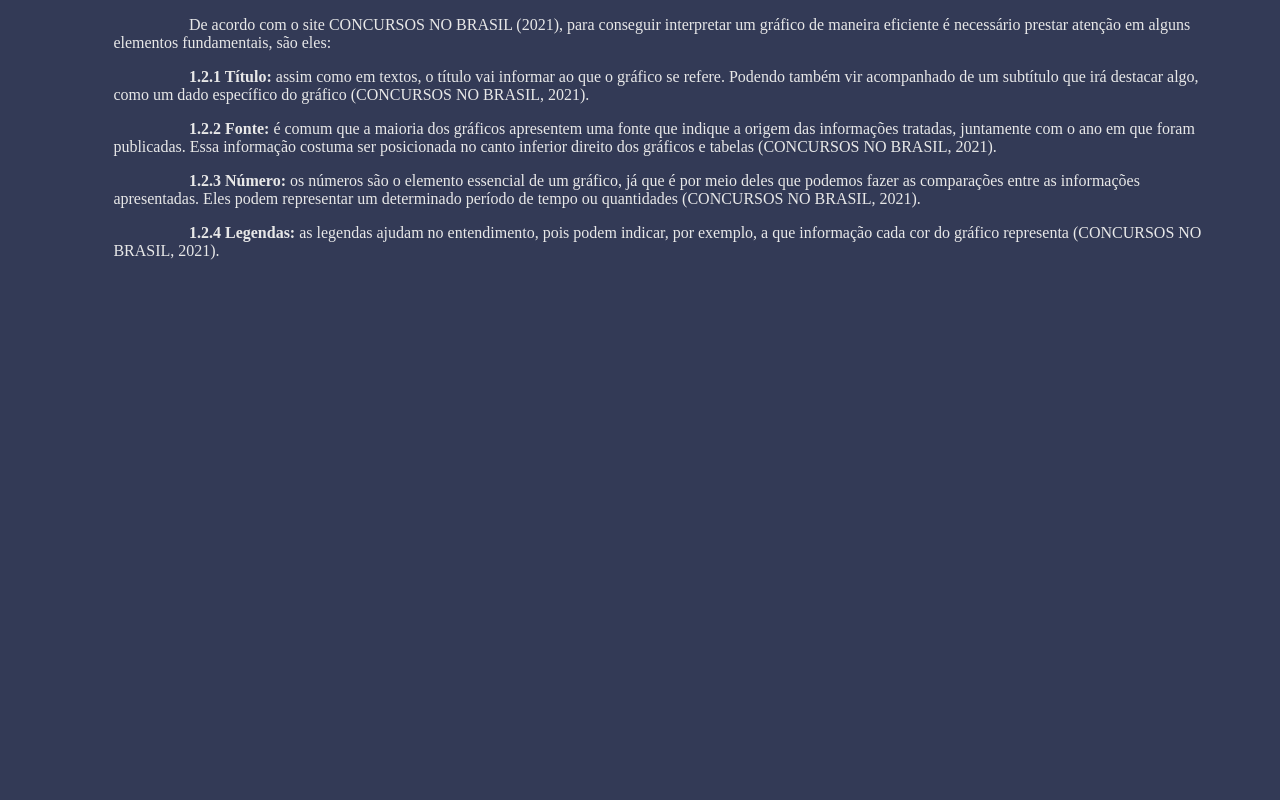
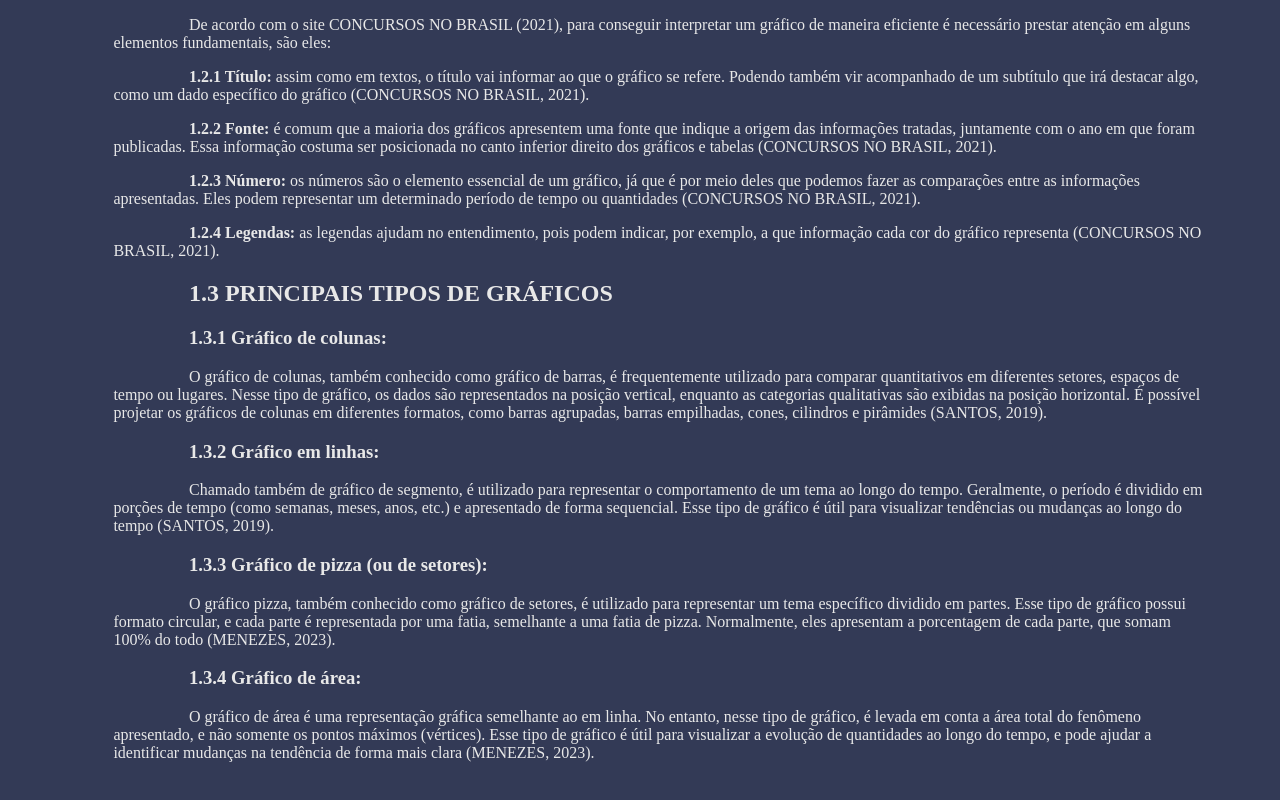
Before and after one commit to analauradias/PI2, a plain HTML site: page PI2/graficos.html in a window 1280 px wide. Shown: the part 1083-1883 px from the top of the page. Before the commit the page ends 1419 px from the top, so only its background shows below. Drawn offline with Linux system fonts and the light colour scheme.

Commit message:
terminando

```diff
--- a/PI2/graficos.html
+++ b/PI2/graficos.html
@@ -1,5 +1,6 @@
 <!DOCTYPE html>
 <html lang="pt-br">
+
 <head>
     <meta charset="UTF-8">
     <meta http-equiv="X-UA-Compatible" content="IE=edge">
@@ -7,15 +8,20 @@
     <title>Leitura e interpretação de gráficos</title>
     <link rel="stylesheet" href="estilos/estilo.css">
 </head>
+
 <body>
 
     <h1>1 LEITURA E INTERPRETAÇÃO DE GRÁFICOS</h1>
     <p>
-            Hoje em dia, compreender gráficos é fundamental, já que eles são amplamente utilizados em nosso cotidiano, seja em jornais, revistas, internet, entre outros meios. Além disso, os gráficos são frequentemente encontrados em concursos, vestibulares e no Enem, sendo necessário conhecer seus diferentes tipos e saber interpretá-los para se sair bem nessas avaliações. Por isso, é importante entender e dominar essa habilidade (BEZERRA, 2017).
+        Hoje em dia, compreender gráficos é fundamental, já que eles são amplamente utilizados em nosso cotidiano, seja
+        em jornais, revistas, internet, entre outros meios. Além disso, os gráficos são frequentemente encontrados em
+        concursos, vestibulares e no Enem, sendo necessário conhecer seus diferentes tipos e saber interpretá-los para
+        se sair bem nessas avaliações. Por isso, é importante entender e dominar essa habilidade (BEZERRA, 2017).
 
     </p>
     <p>
-            Existem vários tipos de gráficos que podem ser usados para representar diferentes informações e dados, sendo que alguns dos mais comuns são: gráfico de colunas, em linhas, de pizza (ou de setores) e de área (BEZERRA, 2017).
+        Existem vários tipos de gráficos que podem ser usados para representar diferentes informações e dados, sendo que
+        alguns dos mais comuns são: gráfico de colunas, em linhas, de pizza (ou de setores) e de área (BEZERRA, 2017).
 
     </p>
     <h3>Imagem 1- Tipos mais comuns de gráficos </h3>
@@ -27,33 +33,76 @@
     <h2>1.1 O QUE SÃO GRÁFICOS?
     </h2>
     <p>
-            Os gráficos são representações visuais que permitem exibir dados, seja sobre uma determinada informação ou valores numéricos. Eles são frequentemente utilizados para demonstrar padrões, tendências e para comparar informações qualitativas e quantitativas em um determinado período de tempo (BEZERRA, 2017).
+        Os gráficos são representações visuais que permitem exibir dados, seja sobre uma determinada informação ou
+        valores numéricos. Eles são frequentemente utilizados para demonstrar padrões, tendências e para comparar
+        informações qualitativas e quantitativas em um determinado período de tempo (BEZERRA, 2017).
 
     </p>
     <p>
-            Os gráficos são ferramentas importantes utilizadas em diversas áreas de estudo, como: matemática, estatística, geografia, economia, história, etc. Eles são ótimos meios que permitem que o leitor visualize os dados de maneira mais rápida e objetiva (BEZERRA, 2017).
+        Os gráficos são ferramentas importantes utilizadas em diversas áreas de estudo, como: matemática, estatística,
+        geografia, economia, história, etc. Eles são ótimos meios que permitem que o leitor visualize os dados de
+        maneira mais rápida e objetiva (BEZERRA, 2017).
 
     </p>
     <h2>1.2 ELEMENTOS DE UM GRÁFICO</h2>
     <p>
-            De acordo com o site CONCURSOS NO BRASIL (2021), para conseguir interpretar um gráfico de maneira eficiente é necessário prestar atenção em alguns elementos fundamentais, são eles:
+        De acordo com o site CONCURSOS NO BRASIL (2021), para conseguir interpretar um gráfico de maneira eficiente é
+        necessário prestar atenção em alguns elementos fundamentais, são eles:
 
     </p>
     <p>
-            <strong>1.2.1 Título:</strong> assim como em textos, o título vai informar ao que o gráfico se refere. Podendo também vir acompanhado de um subtítulo que irá destacar algo, como um dado específico do gráfico (CONCURSOS NO BRASIL, 2021).
+        <strong>1.2.1 Título:</strong> assim como em textos, o título vai informar ao que o gráfico se refere. Podendo
+        também vir acompanhado de um subtítulo que irá destacar algo, como um dado específico do gráfico (CONCURSOS NO
+        BRASIL, 2021).
 
     </p>
 
     <p>
-           <strong>1.2.2 Fonte:</strong>  é comum que a maioria dos gráficos apresentem uma fonte que indique a origem das informações tratadas, juntamente com o ano em que foram publicadas. Essa informação costuma ser posicionada no canto inferior direito dos gráficos e tabelas (CONCURSOS NO BRASIL, 2021).
+        <strong>1.2.2 Fonte:</strong> é comum que a maioria dos gráficos apresentem uma fonte que indique a origem das
+        informações tratadas, juntamente com o ano em que foram publicadas. Essa informação costuma ser posicionada no
+        canto inferior direito dos gráficos e tabelas (CONCURSOS NO BRASIL, 2021).
 
     </p>
     <p>
-            <strong>1.2.3 Número:</strong> os números são o elemento essencial de um gráfico, já que é por meio deles que podemos fazer as comparações entre as informações apresentadas. Eles podem representar um determinado período de tempo ou quantidades (CONCURSOS NO BRASIL, 2021).
+        <strong>1.2.3 Número:</strong> os números são o elemento essencial de um gráfico, já que é por meio deles que
+        podemos fazer as comparações entre as informações apresentadas. Eles podem representar um determinado período de
+        tempo ou quantidades (CONCURSOS NO BRASIL, 2021).
 
     </p>
-        <p> <strong>1.2.4 Legendas:</strong>   as legendas ajudam no entendimento, pois podem indicar, por exemplo, a que informação cada cor do gráfico representa (CONCURSOS NO BRASIL, 2021).
+    <p> <strong>1.2.4 Legendas:</strong> as legendas ajudam no entendimento, pois podem indicar, por exemplo, a que
+        informação cada cor do gráfico representa (CONCURSOS NO BRASIL, 2021).
     </p>
+    <h2>1.3 PRINCIPAIS TIPOS DE GRÁFICOS
+    </h2>
+    <h3>1.3.1 Gráfico de colunas:
+    </h3>
+    <p>O gráfico de colunas, também conhecido como gráfico de barras, é frequentemente utilizado para comparar
+        quantitativos em diferentes setores, espaços de tempo ou lugares. Nesse tipo de gráfico, os dados são
+        representados na posição vertical, enquanto as categorias qualitativas são exibidas na posição horizontal. É
+        possível projetar os gráficos de colunas em diferentes formatos, como barras agrupadas, barras empilhadas,
+        cones, cilindros e pirâmides (SANTOS, 2019).
+    </p>
+    <h3>1.3.2 Gráfico em linhas:
+    </h3>
+    <p>Chamado também de gráfico de segmento, é utilizado para representar o comportamento de um tema ao longo do tempo.
+        Geralmente, o período é dividido em porções de tempo (como semanas, meses, anos, etc.) e apresentado de forma
+        sequencial. Esse tipo de gráfico é útil para visualizar tendências ou mudanças ao longo do tempo (SANTOS, 2019).
+    </p>
+    <h3>1.3.3 Gráfico de pizza (ou de setores):
+    </h3>
+    <p>O gráfico pizza, também conhecido como gráfico de setores, é utilizado para representar um tema específico
+        dividido em partes. Esse tipo de gráfico possui formato circular, e cada parte é representada por uma fatia,
+        semelhante a uma fatia de pizza. Normalmente, eles apresentam a porcentagem de cada parte, que somam 100% do
+        todo (MENEZES, 2023).
+    </p>
+    <h3>1.3.4 Gráfico de área:
+    </h3>
+    <p>O gráfico de área é uma representação gráfica semelhante ao em
+        linha. No entanto, nesse tipo de gráfico, é levada em conta a área total do fenômeno apresentado, e não somente
+        os pontos máximos (vértices). Esse tipo de gráfico é útil para visualizar a evolução de quantidades ao longo do
+        tempo, e pode ajudar a identificar mudanças na tendência de
+        forma mais clara (MENEZES, 2023).
+    </p>
+</body>
 
-</body>
 </html>
```
Lines whose indentation alone changed are shown as unchanged.
